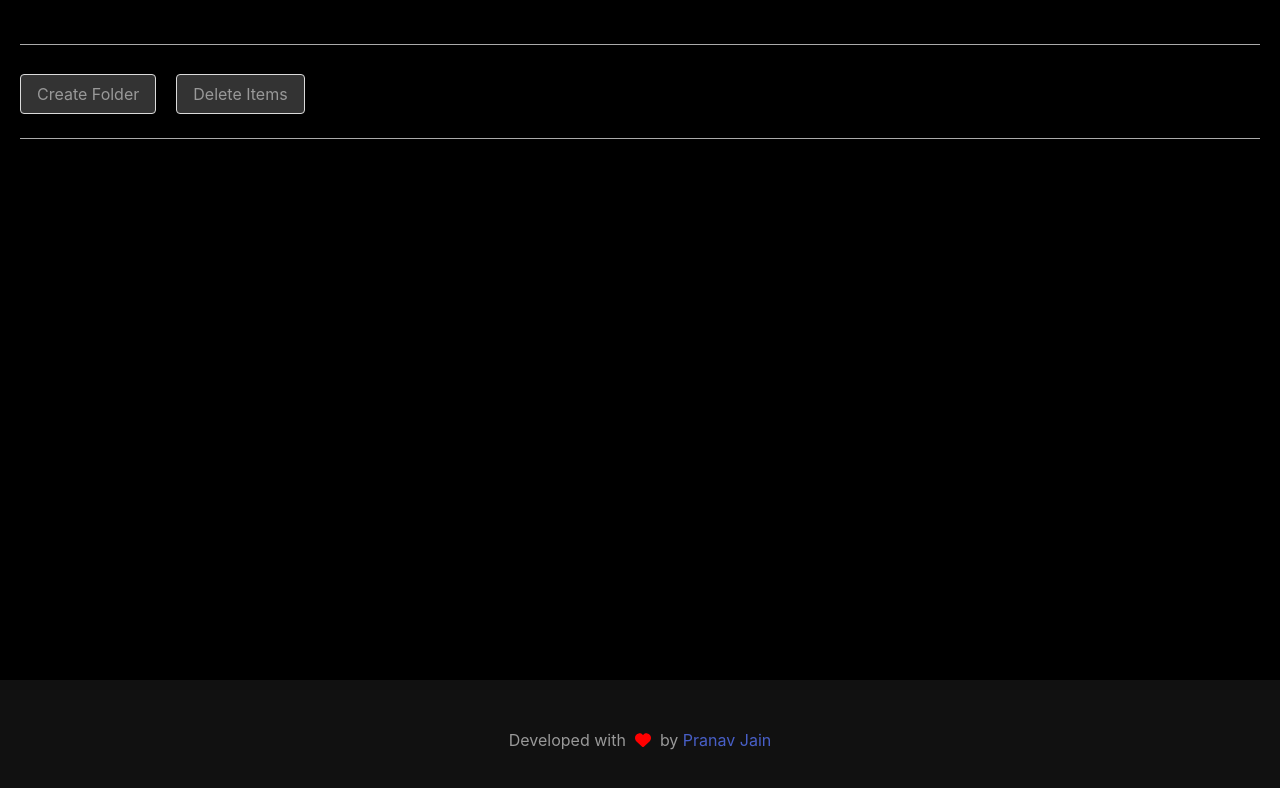
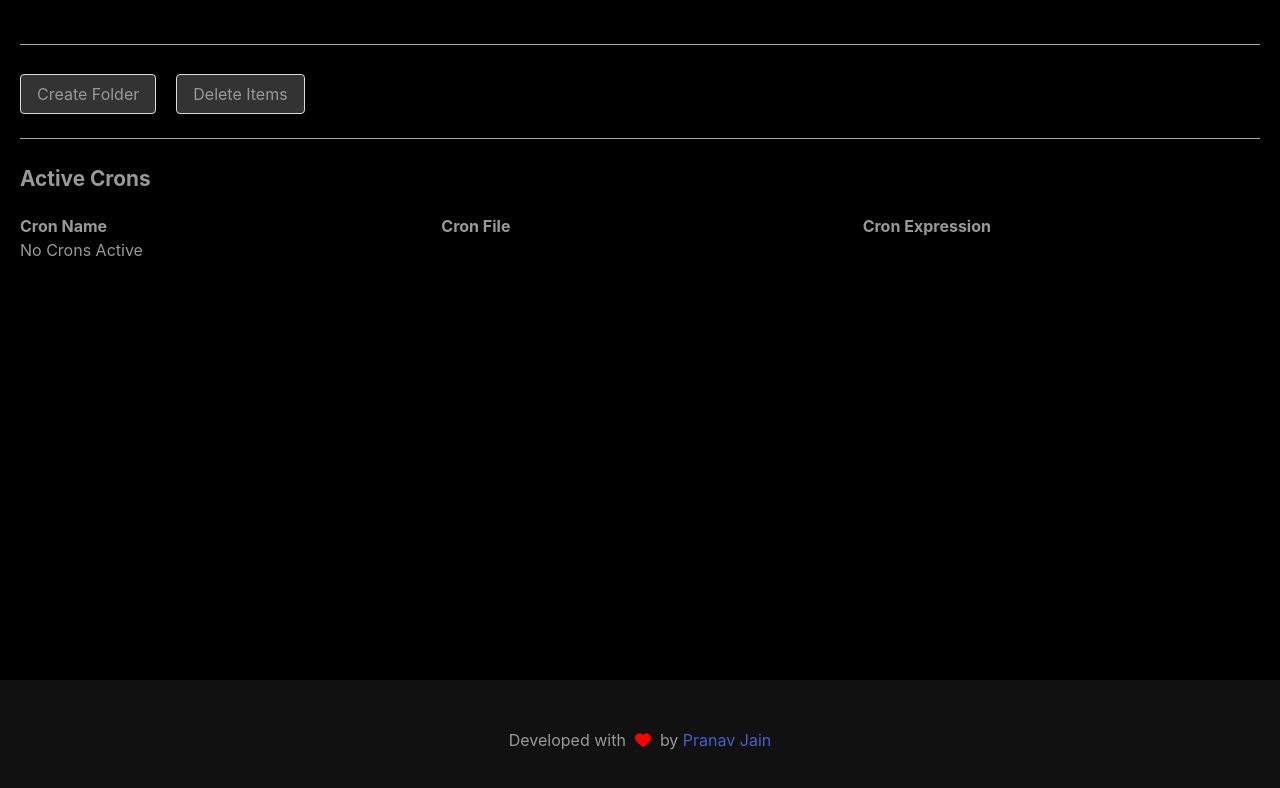
Before and after one commit to pranavj1001/cron-manager, a React (Create React App) app in the folder frontend/: page / in a window 1280 px wide. Shown: the top 788 px of the page. Built offline with nearby package versions, Linux system fonts and the light colour scheme; no server answers.

Commit message:
add logic to render the crons

```diff
--- a/frontend/src/components/App.js
+++ b/frontend/src/components/App.js
@@ -3,6 +3,7 @@ import { useEffect, useState } from "react";
 import './common.css';
 import Footer from "./Footer";
 import Modal from "./Modal";
+import Tree from "./Tree";
 import { MODAL_TYPES } from '../constants';
 import { getCrons } from '../api';
 
@@ -14,6 +15,11 @@ function App() {
     getCrons()
       .then((result) => {
         if (result?.status === 200) {
+          let index = 0;
+          for (const cron of result.data["resp"]) {
+            cron.index = index;
+            index++;
+          }
           if (!ignore) {
             setCrons(result.data["resp"]);
           }
@@ -37,6 +43,10 @@ function App() {
     return () => ignore = true;
   }, []);
 
+  const cronClickEvent = () => {
+    console.log('Cron Clicked');
+  };
+
   return (
     <div className="container hero is-fullheight max-width">
       <div className="margin-left-20px margin-right-20px margin-top-20px">
@@ -46,6 +56,13 @@ function App() {
             <Modal data={MODAL_TYPES.DELETE_CRONS} updateTree={loadCrons} items={crons} />
           </div>
           <hr className="solid" />
+          <h2 className="margin-bottom-20px heading-2"><b>Active Crons</b></h2>
+          <div className="columns">
+            <div className="column"><b>Cron Name</b></div>
+            <div className="column"><b>Cron File</b></div>
+            <div className="column"><b>Cron Expression</b></div>
+          </div>
+          {(crons && crons.length > 0) ? <Tree treeList={crons} treeClickEvent={cronClickEvent} checkBoxTree={false} cronsTree={true} /> : "No Crons Active"}
       </div>
       <Footer />
     </div>
--- a/frontend/src/components/Modal.js
+++ b/frontend/src/components/Modal.js
@@ -122,7 +122,7 @@ function Modal({ data, items }) {
           />
         );
       case 2:
-        return (<Tree treeList={items} treeClickEvent={handleItemClicked} checkBoxTree={true} />)
+        return (<Tree treeList={items} treeClickEvent={handleItemClicked} checkBoxTree={true} cronsTree={true} />)
       default:
         console.log("Modal ID not specified");
     }
--- a/frontend/src/components/Tree.js
+++ b/frontend/src/components/Tree.js
@@ -1,13 +1,13 @@
 import TreeItem from "./TreeItem";
 
-function Tree({treeList, treeClickEvent, checkBoxTree}) {
+function Tree({treeList, treeClickEvent, checkBoxTree, cronsTree}) {
 
   const handleClickEvent = (e) => {
     treeClickEvent(e);
   };
 
   const renderedTree = treeList.map((object) => {
-    return <TreeItem object={object} key={object.index} listItemClickEvent={handleClickEvent} showCheckbox={checkBoxTree} isCrons={true} />
+    return <TreeItem object={object} key={object.index} listItemClickEvent={handleClickEvent} showCheckbox={checkBoxTree} isCrons={cronsTree} />
   });
 
   return <div>{renderedTree}</div>;
--- a/frontend/src/components/TreeItem.js
+++ b/frontend/src/components/TreeItem.js
@@ -4,7 +4,7 @@ import { FontAwesomeIcon } from '@fortawesome/react-fontawesome'
 import { faFile, faFolder } from '@fortawesome/free-solid-svg-icons'
 
 function TreeItem({object, listItemClickEvent, showCheckbox, isCrons}) {
-  const {index, name, isDir, fullPath, selected} = object;
+  const {index, name, isDir, fullPath, expression, cronFileName, options, selected} = object;
 
   const [inputChecked, setInputChecked] = useState(false);
 
@@ -22,6 +22,20 @@ function TreeItem({object, listItemClickEvent, showCheckbox, isCrons}) {
       setInputChecked(selected);
     }
   }, [selected, showCheckbox, setInputChecked]);
+  console.log(object);
+  if (isCrons) {
+    if (showCheckbox) {
+
+    } else {
+      return (
+      <div className="columns">
+        <div className="column">{options.name}</div>
+        <div className="column">{cronFileName}</div>
+        <div className="column">{expression}</div>
+      </div>
+      )
+    }
+  }
 
   if (showCheckbox) {
     return (
--- a/frontend/src/components/common.css
+++ b/frontend/src/components/common.css
@@ -2,8 +2,16 @@
   cursor: pointer;
 }
 
+.heading-2 {
+  font-size: 1.3rem;
+}
+
 .margin-top-20px {
   margin-top: 20px;
+}
+
+.margin-bottom-20px {
+  margin-bottom: 20px;
 }
 
 .margin-top-5px {
```
